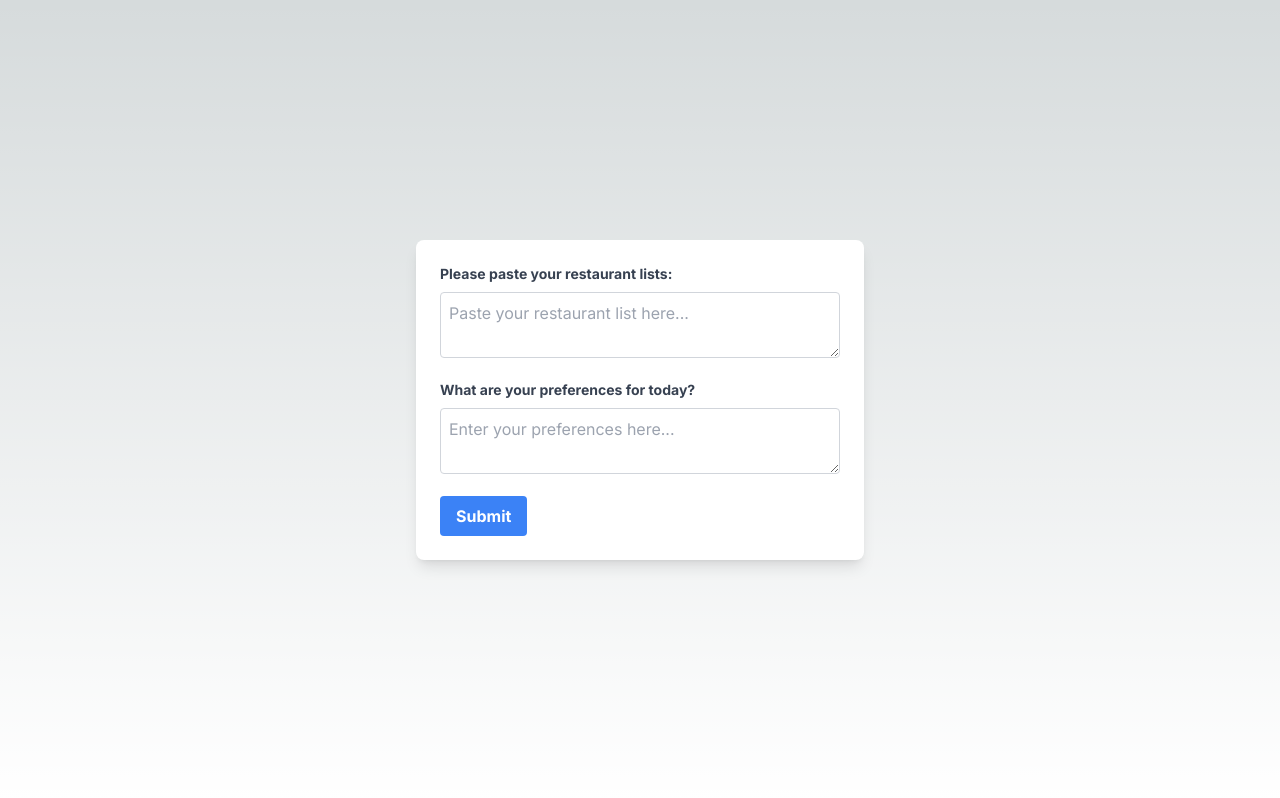
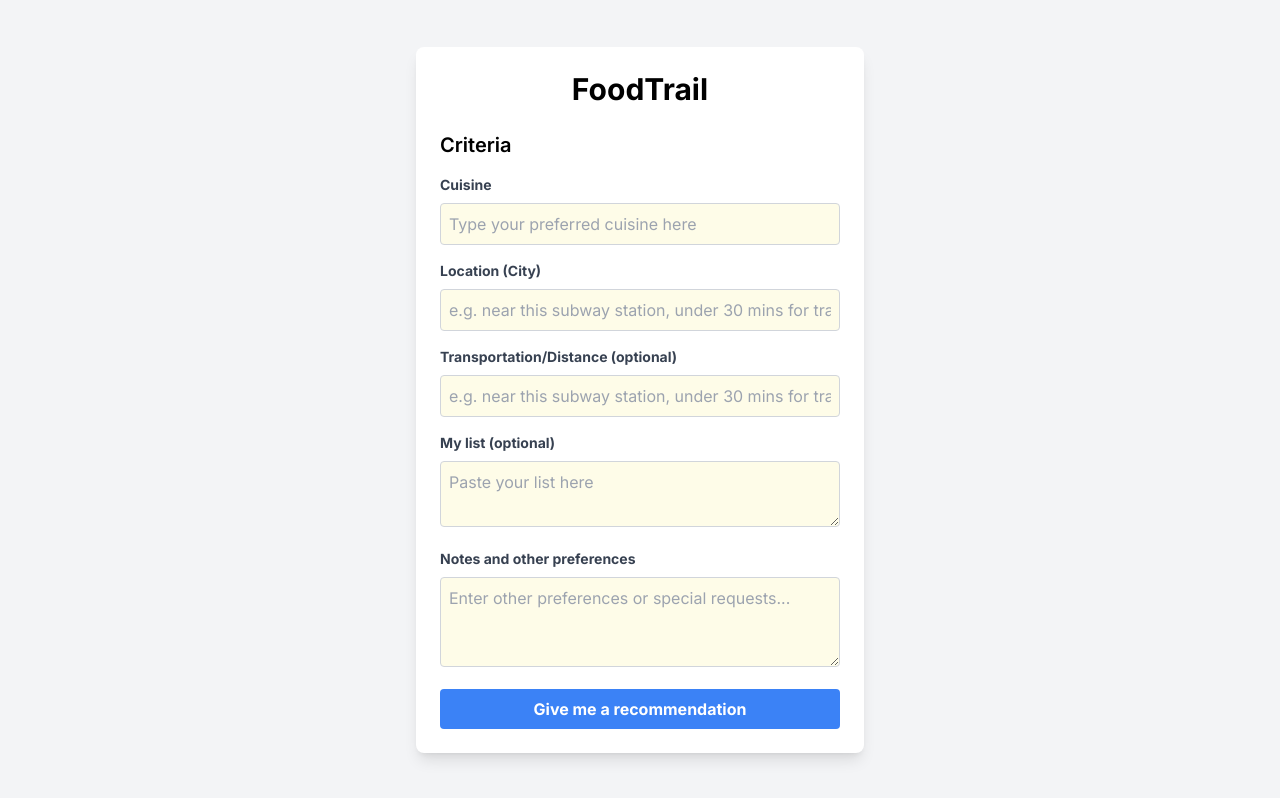
Before and after one commit to phamducminhpro1/food, a Next.js app: page / in a window 1280 px wide. Built offline with nearby package versions, Linux system fonts and the light colour scheme.

Commit message:
Update design

```diff
--- a/app/page.tsx
+++ b/app/page.tsx
@@ -4,33 +4,23 @@ import axios from 'axios';
 import cheerio from 'cheerio';
 
 export default function Home() {
+  const [cuisine, setCuisine] = useState('');
+  const [location, setLocation] = useState('');
+  const [transportation, setTransportation] = useState('');
   const [restaurantList, setRestaurantList] = useState('');
-  const [preferences, setPreferences] = useState('');
-  const [errors, setErrors] = useState({ restaurantList: '', preferences: '' });
+  const [otherPreferences, setOtherPreferences] = useState('');
   const [loading, setLoading] = useState(false);
   const [recommendation, setRecommendation] = useState<string | null>(null);
 
-  const handleSubmit = async (e: { preventDefault: () => void; }) => {
+  const handleSubmit = async (e: React.FormEvent) => {
     e.preventDefault();
-    let hasError = false;
+    setLoading(true);
+    setRecommendation(null);
 
-    const newErrors = { restaurantList: '', preferences: '' };
+    // Combine all preferences
+    const combinedPreferences = `Cuisine: ${cuisine}\nLocation: ${location}\nTransportation: ${transportation}\nOther Preferences: ${otherPreferences}`;
+    console.log('Combined Preferences:', combinedPreferences);
 
-    if (!restaurantList.trim()) {
-      newErrors.restaurantList = 'Please paste your restaurant lists.';
-      hasError = true;
-    }
-
-    if (!preferences.trim()) {
-      newErrors.preferences = 'What are your preferences for today?';
-      hasError = true;
-    }
-
-    setErrors(newErrors);
-
-    if (!hasError) {
-      setLoading(true);
-      setRecommendation(null); // Reset recommendation before starting a new request
     try {
       const scrapedInfo = await extractLinksAndScrape(restaurantList);
       const summarizedList = await summarizeRestaurants(restaurantList);
@@ -52,13 +42,12 @@ export default function Home() {
       // Merge scraped info with allRestaurantsInfo
       Object.assign(allRestaurantsInfo, scrapedInfo);
 
-        const recommendation = await recommendationToUser(preferences, allRestaurantsInfo);
+      const recommendation = await recommendationToUser(combinedPreferences, allRestaurantsInfo);
       setRecommendation(recommendation);
     } catch (error) {
       console.log(error);
     } finally {
       setLoading(false);
-      }
     }
   };
 
@@ -132,22 +121,28 @@ export default function Home() {
         [, lat, lng] = coordMatch;
       }
 
+      //TODO: I will get the current location from the user.
+
+
+      console.log("Call find place API with Lat, lng and place name:", lat, lng, placeName);
       // Make request to Find Place API
-      const response = await axios.get('/api/findplace', {
-        params: {
-          input: placeName,
-          locationbias: `circle:5000@${lat},${lng}`
-        }
-      });
+      return "ChIJeTNZ0pxZwokRg3Z1vnWyTmg"
+      // const response = await axios.get('/api/findplace', {
+      //   params: {
+      //     input: placeName,
+      //     inputtype: 'textquery',
+      //     locationbias: `circle:5000@${lat},${lng}`,
+      //   }
+      // });
 
-      console.log('Find Place API response:', response.data);
+      // console.log('Find Place API response:', response.data);
 
-      if (response.data.candidates && response.data.candidates.length > 0) {
-        return response.data.candidates[0].place_id;
-      } else {
-        console.error('No place found');
-        return null;
-      }
+      // if (response.data.candidates && response.data.candidates.length > 0) {
+      //   return response.data.candidates[0].place_id;
+      // } else {
+      //   console.error('No place found');
+      //   return null;
+      // }
     } catch (error) {
       console.error('Error getting place ID from URL:', error);
       return null;
@@ -198,42 +193,84 @@ export default function Home() {
   };
 
   return (
-    <div className="min-h-screen flex items-center justify-center p-6">
-      <form onSubmit={handleSubmit} className="w-full max-w-md bg-white p-6 rounded-lg shadow-lg">
+    <div className="min-h-screen flex items-center justify-center p-6 bg-gray-100">
+      <div className="w-full max-w-md bg-white p-6 rounded-lg shadow-lg">
+        <h1 className="text-3xl font-bold mb-6 text-center">FoodTrail</h1>
+        <h2 className="text-xl font-semibold mb-4">Criteria</h2>
+        <form onSubmit={handleSubmit}>
+          <div className="mb-4">
+            <label htmlFor="cuisine" className="block text-gray-700 text-sm font-bold mb-2">
+              Cuisine
+            </label>
+            <input
+              type="text"
+              id="cuisine"
+              value={cuisine}
+              onChange={(e) => setCuisine(e.target.value)}
+              className="w-full p-2 border border-gray-300 rounded bg-yellow-50"
+              placeholder="Type your preferred cuisine here"
+            />
+          </div>
+          <div className="mb-4">
+            <label htmlFor="location" className="block text-gray-700 text-sm font-bold mb-2">
+              Location (City)
+            </label>
+            <input
+              type="text"
+              id="location"
+              value={location}
+              onChange={(e) => setLocation(e.target.value)}
+              className="w-full p-2 border border-gray-300 rounded bg-yellow-50"
+              placeholder="e.g. near this subway station, under 30 mins for travel..."
+            />
+          </div>
+          <div className="mb-4">
+            <label htmlFor="transportation" className="block text-gray-700 text-sm font-bold mb-2">
+              Transportation/Distance (optional)
+            </label>
+            <input
+              type="text"
+              id="transportation"
+              value={transportation}
+              onChange={(e) => setTransportation(e.target.value)}
+              className="w-full p-2 border border-gray-300 rounded bg-yellow-50"
+              placeholder="e.g. near this subway station, under 30 mins for travel..."
+            />
+          </div>
           <div className="mb-4">
             <label htmlFor="restaurantList" className="block text-gray-700 text-sm font-bold mb-2">
-            Please paste your restaurant lists:
+              My list (optional)
             </label>
             <textarea
               id="restaurantList"
               value={restaurantList}
               onChange={(e) => setRestaurantList(e.target.value)}
-            className={`w-full p-2 border ${errors.restaurantList ? 'border-red-500' : 'border-gray-300'} rounded`}
-            placeholder="Paste your restaurant list here..."
+              className="w-full p-2 border border-gray-300 rounded bg-yellow-50"
+              placeholder="Paste your list here"
             />
-          {errors.restaurantList && <p className="text-red-500 text-xs italic">{errors.restaurantList}</p>}
           </div>
           <div className="mb-4">
-          <label htmlFor="preferences" className="block text-gray-700 text-sm font-bold mb-2">
-            What are your preferences for today?
+            <label htmlFor="otherPreferences" className="block text-gray-700 text-sm font-bold mb-2">
+              Notes and other preferences
             </label>
             <textarea
-            id="preferences"
-            value={preferences}
-            onChange={(e) => setPreferences(e.target.value)}
-            className={`w-full p-2 border ${errors.preferences ? 'border-red-500' : 'border-gray-300'} rounded`}
-            placeholder="Enter your preferences here..."
+              id="otherPreferences"
+              value={otherPreferences}
+              onChange={(e) => setOtherPreferences(e.target.value)}
+              className="w-full p-2 border border-gray-300 rounded bg-yellow-50"
+              placeholder="Enter other preferences or special requests..."
+              rows={3}
             />
-          {errors.preferences && <p className="text-red-500 text-xs italic">{errors.preferences}</p>}
           </div>
-        <div className="flex items-center justify-between">
+          <div className="flex items-center justify-center">
             <button
               type="submit"
-            className="bg-blue-500 hover:bg-blue-700 text-white font-bold py-2 px-4 rounded"
+              className="bg-blue-500 hover:bg-blue-600 text-white font-bold py-2 px-4 rounded w-full"
             >
-            Submit
+              Give me a recommendation
             </button>
           </div>
+        </form>
 
         {loading && (
           <div className="mt-4 text-center">
@@ -246,7 +283,7 @@ export default function Home() {
             <p className="text-green-500 text-lg font-bold">Recommendation: {recommendation}</p>
           </div>
         )}
-      </form>
+      </div>
     </div>
   );
 }
--- a/pages/api/findplace.ts
+++ b/pages/api/findplace.ts
@@ -12,13 +12,13 @@ export default async function handler(
   }
 
   const apiKey = process.env.GOOGLE_MAPS_API_KEY;
-
   if (!apiKey) {
     console.error('GOOGLE_MAPS_API_KEY is not set');
     return res.status(500).json({ error: 'Server configuration error' });
   }
 
   try {
+    console.log('Making request to Google Maps API with params:', { input, locationbias });
     const response = await axios.get('https://maps.googleapis.com/maps/api/place/findplacefromtext/json', {
       params: {
         key: apiKey,
```
Lines whose indentation alone changed are shown as unchanged.
